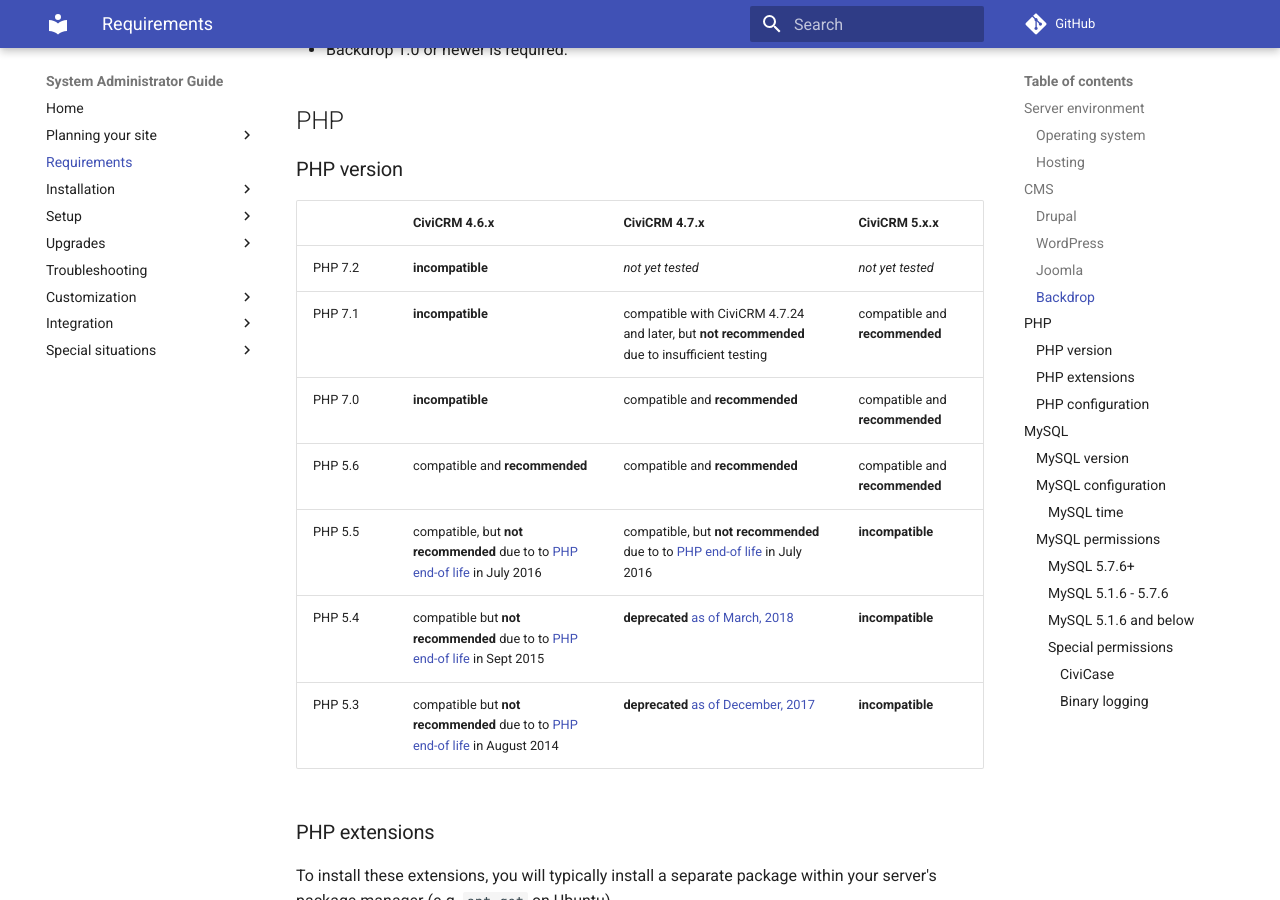
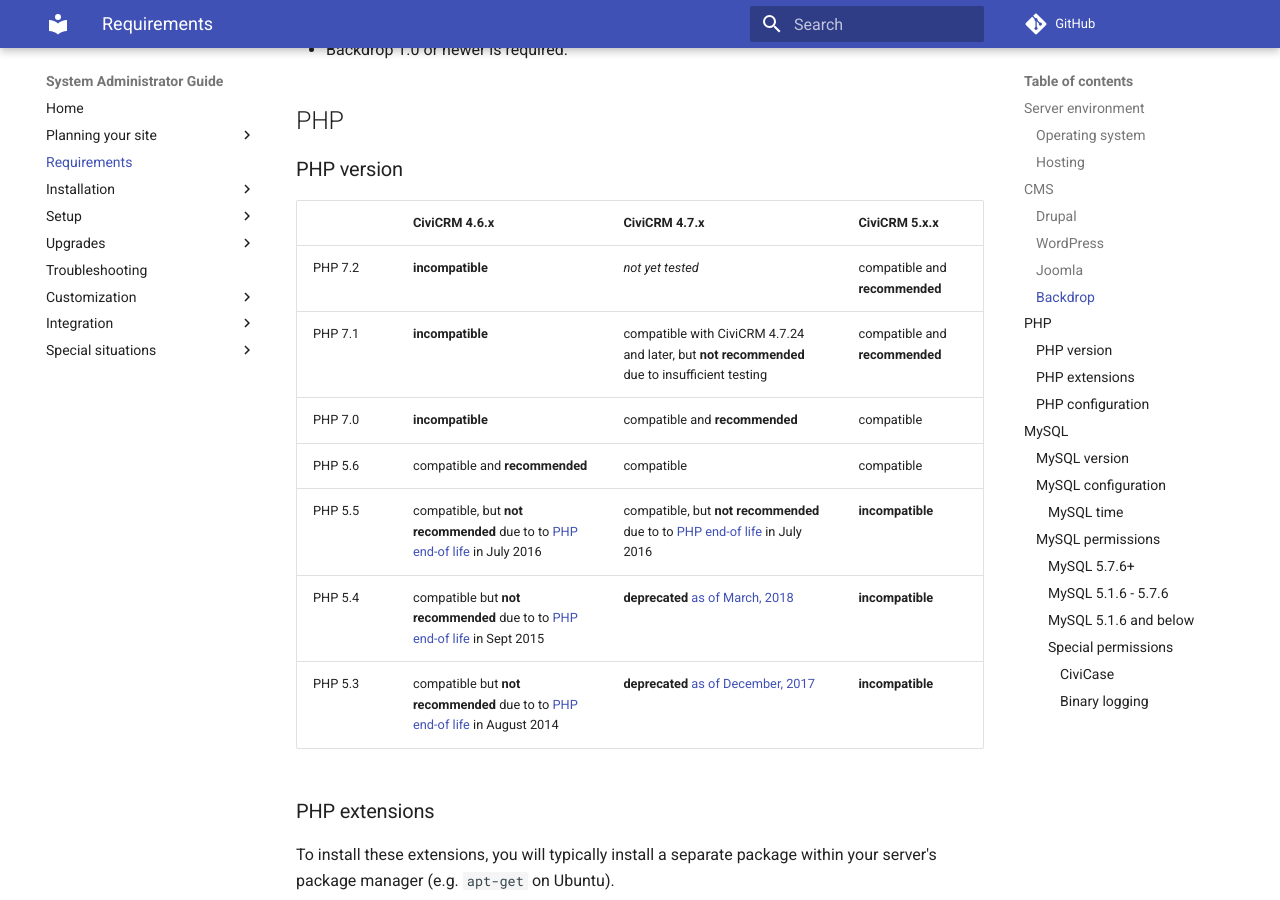
Before and after one commit to civicrm/civicrm-sysadmin-guide, an MkDocs documentation site: the page built from docs/requirements.md, in a window 1280 px wide and 900 px high, scrolled down 1543 px. Built offline with MkDocs 1.6.1 and Material for MkDocs 9.7.7, drawn with Linux system fonts in a browser that asks for light colours; comment, search, counter and statistics services are not loaded; old or Windows-style settings are respelled for this version of MkDocs.

Commit message:
Update php 7.2 as compatible & recommended
@agh1 per your comments on gitlab proposing this. I also removed 'recommended' from the aging versions but didn't change to 'not recommended' as we are still getting there on that.

I wonder about removing the 4.7 column from this chart?

```diff
--- a/docs/requirements.md
+++ b/docs/requirements.md
@@ -49,10 +49,10 @@ See our page on [choosing a CMS](/planning/cms.md) for more information about th
 
 |  | CiviCRM 4.6.x | CiviCRM 4.7.x | CiviCRM 5.x.x |
 | -- | -- | -- | -- |
-| PHP 7.2 | **incompatible** | _not yet tested_ |  _not yet tested_ |
+| PHP 7.2 | **incompatible** | _not yet tested_ | compatible and **recommended**|
 | PHP 7.1 | **incompatible** | compatible with CiviCRM 4.7.24 and later, but **not recommended** due to insufficient testing | compatible and **recommended** |
-| PHP 7.0 | **incompatible** | compatible and **recommended** | compatible and **recommended** |
-| PHP 5.6 | compatible and **recommended** | compatible and **recommended** | compatible and **recommended** |
+| PHP 7.0 | **incompatible** | compatible and **recommended** | compatible |
+| PHP 5.6 | compatible and **recommended** | compatible | compatible |
 | PHP 5.5 | compatible, but **not recommended** due to to [PHP end-of life](http://php.net/eol.php) in July 2016 | compatible, but **not recommended** due to to [PHP end-of life](http://php.net/eol.php) in July 2016 | **incompatible** |
 | PHP 5.4 | compatible but **not recommended** due to to [PHP end-of life](http://php.net/eol.php) in Sept 2015 | **deprecated** [as of March, 2018](https://civicrm.org/blog/totten/end-of-zombies-php-53-and-54) | **incompatible** |
 | PHP 5.3 | compatible but **not recommended** due to to [PHP end-of life](http://php.net/eol.php) in August 2014 | **deprecated** [as of December, 2017](https://civicrm.org/blog/totten/end-of-zombies-php-53-and-54) | **incompatible** |
```
